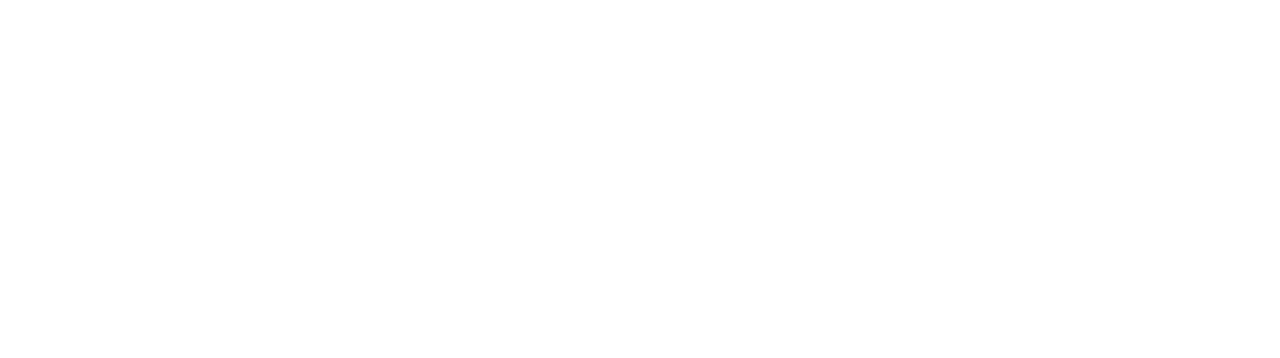
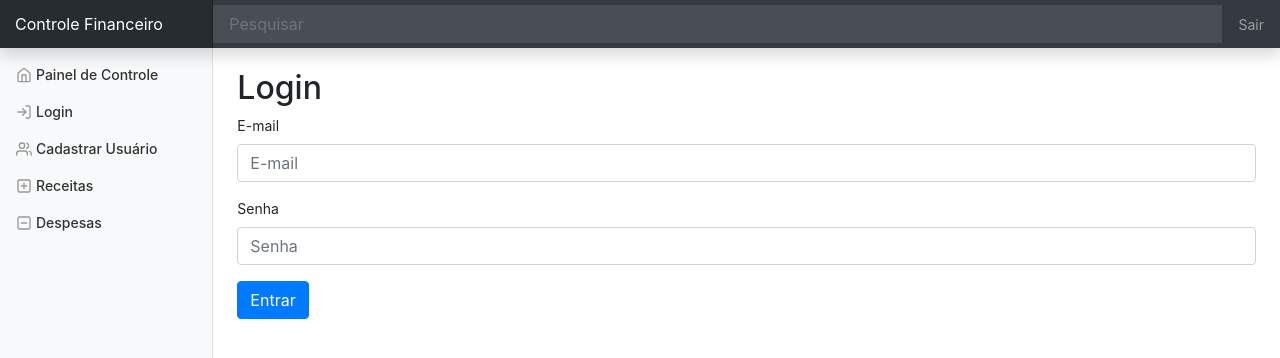
Before and after one commit to VictorSG-Maceio/fase08_profitmanager_react, a React (Create React App) app: page /sign_in in a window 1280 px wide. Before the commit this address had no page. Shown: the top 358 px of the page. Built offline with nearby package versions, Linux system fonts and the light colour scheme.

Commit message:
Created Login page - miss Gains and Expenses

```diff
--- a/src/App.js
+++ b/src/App.js
@@ -1,53 +1,52 @@
 import React from 'react';
 import { Link, Outlet } from 'react-router-dom';
-import UserBox from './User';
 
 function App() {
   return (
     <div>
-      <nav class="navbar navbar-dark fixed-top bg-dark flex-md-nowrap p-0 shadow">
-        <a class="navbar-brand col-sm-3 col-md-2 mr-0" href="#">Controle Financeiro</a>
-        <input class="form-control form-control-dark w-100" type="text" placeholder="Pesquisar" aria-label="Search"/>
-        <ul class="navbar-nav px-3">
-          <li class="nav-item text-nowrap">
-            <a class="nav-link" href="#">Sair</a>
+      <nav className="navbar navbar-dark fixed-top bg-dark flex-md-nowrap p-0 shadow">
+        <a className="navbar-brand col-sm-3 col-md-2 mr-0" href="#">Controle Financeiro</a>
+        <input className="form-control form-control-dark w-100" type="text" placeholder="Pesquisar" aria-label="Search"/>
+        <ul className="navbar-nav px-3">
+          <li className="nav-item text-nowrap">
+            <a className="nav-link" href="#">Sair</a>
           </li>
         </ul>
       </nav>
 
-      <div class="container-fluid">
-        <div class="row">
+      <div className="container-fluid">
+        <div className="row">
 
-          <nav class="col-md-2 d-none d-md-block bg-light sidebar">
-            <div class="sidebar-sticky">
-              <ul class="nav flex-column">
-                <li class="nav-item">
-                  <a class="nav-link" href="dashboard.html">
-                    <svg xmlns="http://www.w3.org/2000/svg" width="24" height="24" viewBox="0 0 24 24" fill="none" stroke="currentColor" stroke-width="2" stroke-linecap="round" stroke-linejoin="round" class="feather feather-home"><path d="M3 9l9-7 9 7v11a2 2 0 0 1-2 2H5a2 2 0 0 1-2-2z"></path><polyline points="9 22 9 12 15 12 15 22"></polyline></svg>
+          <nav className="col-md-2 d-none d-md-block bg-light sidebar">
+            <div className="sidebar-sticky">
+              <ul className="nav flex-column">
+                <li className="nav-item">
+                  <a className="nav-link" href="dashboard.html">
+                    <svg xmlns="http://www.w3.org/2000/svg" width="24" height="24" viewBox="0 0 24 24" fill="none" stroke="currentColor" stroke-width="2" stroke-linecap="round" stroke-linejoin="round" className="feather feather-home"><path d="M3 9l9-7 9 7v11a2 2 0 0 1-2 2H5a2 2 0 0 1-2-2z"></path><polyline points="9 22 9 12 15 12 15 22"></polyline></svg>
                     Painel de Controle
                   </a>
                 </li>
-                <li class="nav-item">
-                  <a class="nav-link" href="login.html">
-                    <svg xmlns="http://www.w3.org/2000/svg" width="24" height="24" viewBox="0 0 24 24" fill="none" stroke="currentColor" stroke-width="2" stroke-linecap="round" stroke-linejoin="round" class="feather feather-log-in"><path d="M15 3h4a2 2 0 0 1 2 2v14a2 2 0 0 1-2 2h-4"></path><polyline points="10 17 15 12 10 7"></polyline><line x1="15" y1="12" x2="3" y2="12"></line></svg>
+                <li className="nav-item">
+                  <Link className="nav-link" to="/sign_in">
+                    <svg xmlns="http://www.w3.org/2000/svg" width="24" height="24" viewBox="0 0 24 24" fill="none" stroke="currentColor" stroke-width="2" stroke-linecap="round" stroke-linejoin="round" className="feather feather-log-in"><path d="M15 3h4a2 2 0 0 1 2 2v14a2 2 0 0 1-2 2h-4"></path><polyline points="10 17 15 12 10 7"></polyline><line x1="15" y1="12" x2="3" y2="12"></line></svg>
                     Login
-                  </a>
-                </li>
-                <li class="nav-item">
-                  <Link class="nav-link active" to="/user">
-                    <svg xmlns="http://www.w3.org/2000/svg" width="24" height="24" viewBox="0 0 24 24" fill="none" stroke="currentColor" stroke-width="2" stroke-linecap="round" stroke-linejoin="round" class="feather feather-users"><path d="M17 21v-2a4 4 0 0 0-4-4H5a4 4 0 0 0-4 4v2"></path><circle cx="9" cy="7" r="4"></circle><path d="M23 21v-2a4 4 0 0 0-3-3.87"></path><path d="M16 3.13a4 4 0 0 1 0 7.75"></path></svg>
-                    Cadastrar Usuário <span class="sr-only">(current)</span>
                   </Link>
                 </li>
-                <li class="nav-item">
-                  <a class="nav-link" href="cad_gains.html">
-                    <svg xmlns="http://www.w3.org/2000/svg" width="24" height="24" viewBox="0 0 24 24" fill="none" stroke="currentColor" stroke-width="2" stroke-linecap="round" stroke-linejoin="round" class="feather feather-plus-square"><rect x="3" y="3" width="18" height="18" rx="2" ry="2"></rect><line x1="12" y1="8" x2="12" y2="16"></line><line x1="8" y1="12" x2="16" y2="12"></line></svg>
+                <li className="nav-item">
+                  <Link className="nav-link" to="/user">
+                    <svg xmlns="http://www.w3.org/2000/svg" width="24" height="24" viewBox="0 0 24 24" fill="none" stroke="currentColor" stroke-width="2" stroke-linecap="round" stroke-linejoin="round" className="feather feather-users"><path d="M17 21v-2a4 4 0 0 0-4-4H5a4 4 0 0 0-4 4v2"></path><circle cx="9" cy="7" r="4"></circle><path d="M23 21v-2a4 4 0 0 0-3-3.87"></path><path d="M16 3.13a4 4 0 0 1 0 7.75"></path></svg>
+                    Cadastrar Usuário <span className="sr-only">(current)</span>
+                  </Link>
+                </li>
+                <li className="nav-item">
+                  <a className="nav-link" href="cad_gains.html">
+                    <svg xmlns="http://www.w3.org/2000/svg" width="24" height="24" viewBox="0 0 24 24" fill="none" stroke="currentColor" stroke-width="2" stroke-linecap="round" stroke-linejoin="round" className="feather feather-plus-square"><rect x="3" y="3" width="18" height="18" rx="2" ry="2"></rect><line x1="12" y1="8" x2="12" y2="16"></line><line x1="8" y1="12" x2="16" y2="12"></line></svg>
                     Receitas
                   </a>
                 </li>
-                <li class="nav-item">
-                  <a class="nav-link" href="cad_expenses.html">
-                    <svg xmlns="http://www.w3.org/2000/svg" width="24" height="24" viewBox="0 0 24 24" fill="none" stroke="currentColor" stroke-width="2" stroke-linecap="round" stroke-linejoin="round" class="feather feather-minus-square"><rect x="3" y="3" width="18" height="18" rx="2" ry="2"></rect><line x1="8" y1="12" x2="16" y2="12"></line></svg>
+                <li className="nav-item">
+                  <a className="nav-link" href="cad_expenses.html">
+                    <svg xmlns="http://www.w3.org/2000/svg" width="24" height="24" viewBox="0 0 24 24" fill="none" stroke="currentColor" stroke-width="2" stroke-linecap="round" stroke-linejoin="round" className="feather feather-minus-square"><rect x="3" y="3" width="18" height="18" rx="2" ry="2"></rect><line x1="8" y1="12" x2="16" y2="12"></line></svg>
                     Despesas
                   </a>
                 </li>
@@ -55,9 +54,7 @@
             </div>
           </nav>
 
-          <main role="main" class="col-md-9 ml-sm-auto col-lg-10 px-4">
-            <Outlet />
-          </main>
+          <Outlet />
 
         </div>
       </div>
--- /dev/null
+++ b/src/Login.js
@@ -0,0 +1,82 @@
+import React, { useState, useEffect } from 'react';
+import $ from 'jquery';
+import CustomInput from './components/CustomInput';
+import ManageErrors from './ManageErrors';
+import PubSub from 'pubsub-js';
+
+const Login = () => {
+    const [email, setEmail] = useState('');
+    const [password, setPassword] = useState('');
+    const [guardaDados, setGuardaDados] = useState('');
+
+    function enviaForm(evento) {
+        evento.preventDefault();
+        console.log('Dados de login sendo enviados!');
+
+        $.ajax({
+            url: "https://fase08profitmanager-production.up.railway.app/api/v2/auth/sign_in",
+
+            contentType: 'application/json',
+            dataType: 'json',
+            accept: 'application/json',
+
+            type: 'post',
+            data: JSON.stringify({
+                email: email,
+                password: password
+            }),
+
+            success: (resposta) => {
+                console.log('Sucesso!');
+                console.log(resposta);
+                alert('Login efetuado com sucesso!');
+            },
+
+            complete: (resposta) => {
+                console.log('Complete');
+                console.log(resposta.getAllResponseHeaders());
+
+                var obj = guardaDados;
+                obj.token = resposta.getResponseHeader('access-token');
+                obj.client = resposta.getResponseHeader('client');
+                obj.uid = resposta.getResponseHeader('uid');
+                setGuardaDados(obj);
+
+                PubSub.publish('access-token', obj.token);
+                PubSub.publish('client', obj.client);
+                PubSub.publish('uid', obj.uid);
+            },
+
+            error: (resposta) => {
+                if (resposta.status === 422) {
+                    new ManageErrors().publishErrorsValidation(resposta.responseJSON);
+                }
+            }
+        });
+    }
+
+    return(
+        <main role="main" className="col-md-9 ml-sm-auto col-lg-10 px-4">
+            <br />
+            <div>
+                <h1 className="h2">Login</h1>
+                <form onSubmit={enviaForm} method="post">
+                    <div className="form-group">
+                        <CustomInput type="email" id="email" label="E-mail"
+                            name="email" placeholder="E-mail"
+                            value={email} onChange={e => setEmail(e.target.value)}/>
+                    </div>
+                    <div className="form-group">
+                        <CustomInput  type="password" id="password" label="Senha"
+                            name="password" placeholder="Senha"
+                            value={password} onChange={e => setPassword(e.target.value)}/>
+                    </div>
+                    <button type="submit" className="btn btn-primary">Entrar</button>
+                </form>
+            </div>
+
+        </main>
+    );
+}
+
+export default Login;
--- a/src/ManageErrors.js
+++ b/src/ManageErrors.js
@@ -8,4 +8,12 @@
       PubSub.publish("erro-validacao", erro);
     }
   }
+
+  publishErrorsValidation(errors) {
+    for (var i = 0; i < errors.errors.lenght; i++) {
+       var erro = errors.errors[i];
+       console.log(erro);
+       PubSub.publish('erro-validacao-login', erro);
+    }
+  }
 }
--- a/src/User.js
+++ b/src/User.js
@@ -148,12 +148,12 @@
 
 const UserBox = () => {
   return (
-    <div>
+    <main role="main" class="col-md-9 ml-sm-auto col-lg-10 px-4">
       <br />
       <UserForm />
       <br />
       <UserTable />
-    </div>
+    </main>
   );
 }
 
--- /dev/null
+++ b/src/components/Home.js
@@ -0,0 +1,11 @@
+import React from 'react';
+
+const Home = () => {
+    return(
+        <main role="main" class="col-md-9 ml-sm-auto col-lg-10 px-4">
+            <h1>Bem vindo!</h1>
+        </main>
+    );
+}
+
+export default Home;
--- a/src/index.js
+++ b/src/index.js
@@ -2,7 +2,9 @@
 import ReactDOM from 'react-dom/client';
 import './index.css';
 import App from './App';
+import Home from './components/Home';
 import UserBox from './User';
+import Login from './Login';
 import reportWebVitals from './reportWebVitals';
 import { BrowserRouter, Routes, Route } from 'react-router-dom';
 
@@ -14,7 +16,9 @@
   <BrowserRouter>
     <Routes>
       <Route path='/' element={<App/>}>
+        <Route path='/' element={<Home/>} />
         <Route path='/user' element={<UserBox/>}/>
+        <Route path='/sign_in' element={<Login/>}/>
       </Route>
     </Routes>
   </BrowserRouter>
```
